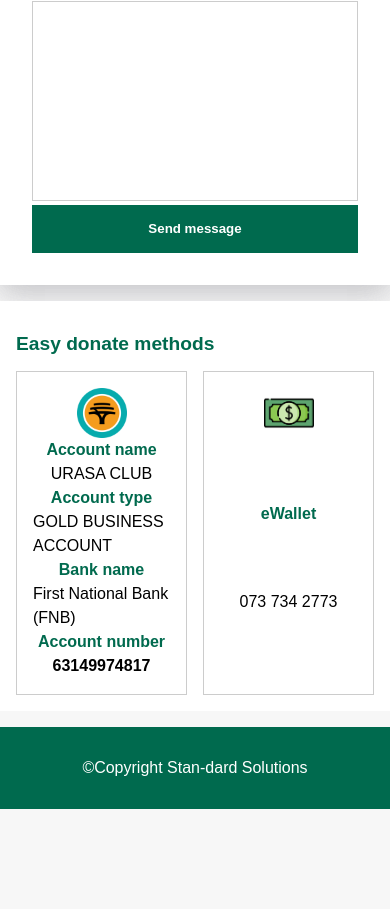
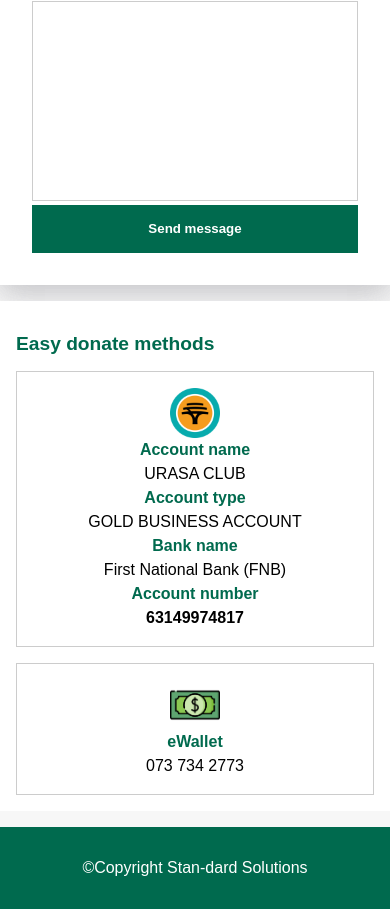
Before and after one commit to S-ciz/URASA, a plain HTML site: page index.html in a window 390 px wide. Shown: the part 5691-6600 px from the top of the page. Before the commit the page ends 6500 px from the top, so only its background shows below. Drawn offline with Linux system fonts and the light colour scheme.

Commit message:
responsive donate boxes

```diff
--- a/styles/donate.css
+++ b/styles/donate.css
@@ -8,7 +8,7 @@
 
 }
 
-.donate_wrapper h2{
+.donate_wrapper h2 {
     padding: 1rem 0;
 }
 
@@ -19,8 +19,7 @@
     column-gap: 1rem;
 }
 
-.donate_boxes aside
-{
+.donate_boxes aside {
 
     width: 100%;
 
@@ -37,13 +36,22 @@
     height: 50px;
     object-fit: cover;
 }
+
 @media (max-width:700px) {
-    .donate_wrapper{
+    .donate_wrapper {
         width: 100%;
     }
 
-    .donate_wrapper h2{
-    font-size: 1.2rem;
-}
+    .donate_wrapper h2 {
+        font-size: 1.2rem;
+    }
+
+    .donate_boxes {
+        display: flex;
+        flex-direction: column;
+        justify-content: space-between;
+
+        row-gap: 1rem;
+    }
 
 }
```
